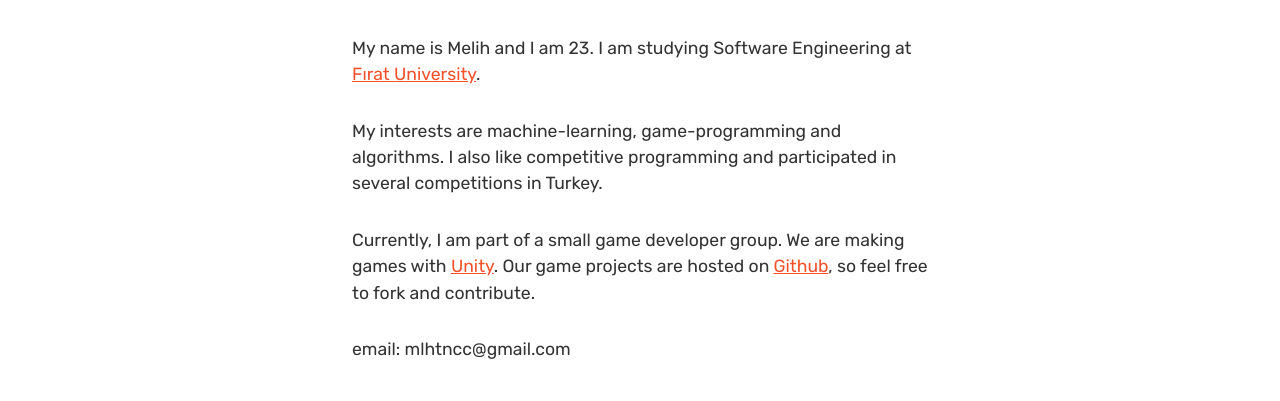
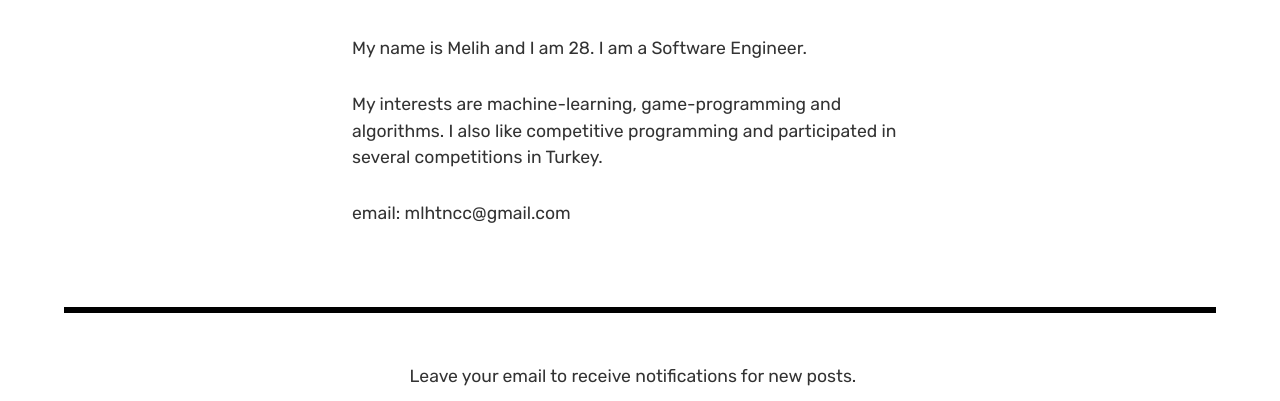
Before and after one commit to mlhtnc/mlhtnc.github.io, a plain HTML site: page about-me.html in a window 1280 px wide. Shown: the part 328-729 px from the top of the page. Drawn offline with Linux system fonts and the light colour scheme.

Commit message:
Update about-me.html

```diff
--- a/about-me.html
+++ b/about-me.html
@@ -62,20 +62,12 @@
           <h1>About Me</h1>
         </header>
         <p>
-          My name is Melih and I am 23. I am studying Software Engineering
-          at <a href="http://www.firat.edu.tr/en" class="link">Fırat University</a>.
+          My name is Melih and I am 28. I am a Software Engineer.
         </p>
         <p>
           My interests are machine-learning, game-programming and algorithms.
           I also like competitive programming and participated in several
           competitions in Turkey.
-        </p>
-        <p>
-          Currently, I am part of a small game developer group. We are making
-          games with <a href="https://unity3d.com/" class="link">Unity</a>.
-          Our game projects are hosted on
-          <a href="https://github.com/hundredmsGames/" class="link">Github</a>,
-          so feel free to fork and contribute.
         </p>
         <p>
           email: mlhtncc@gmail.com
```
